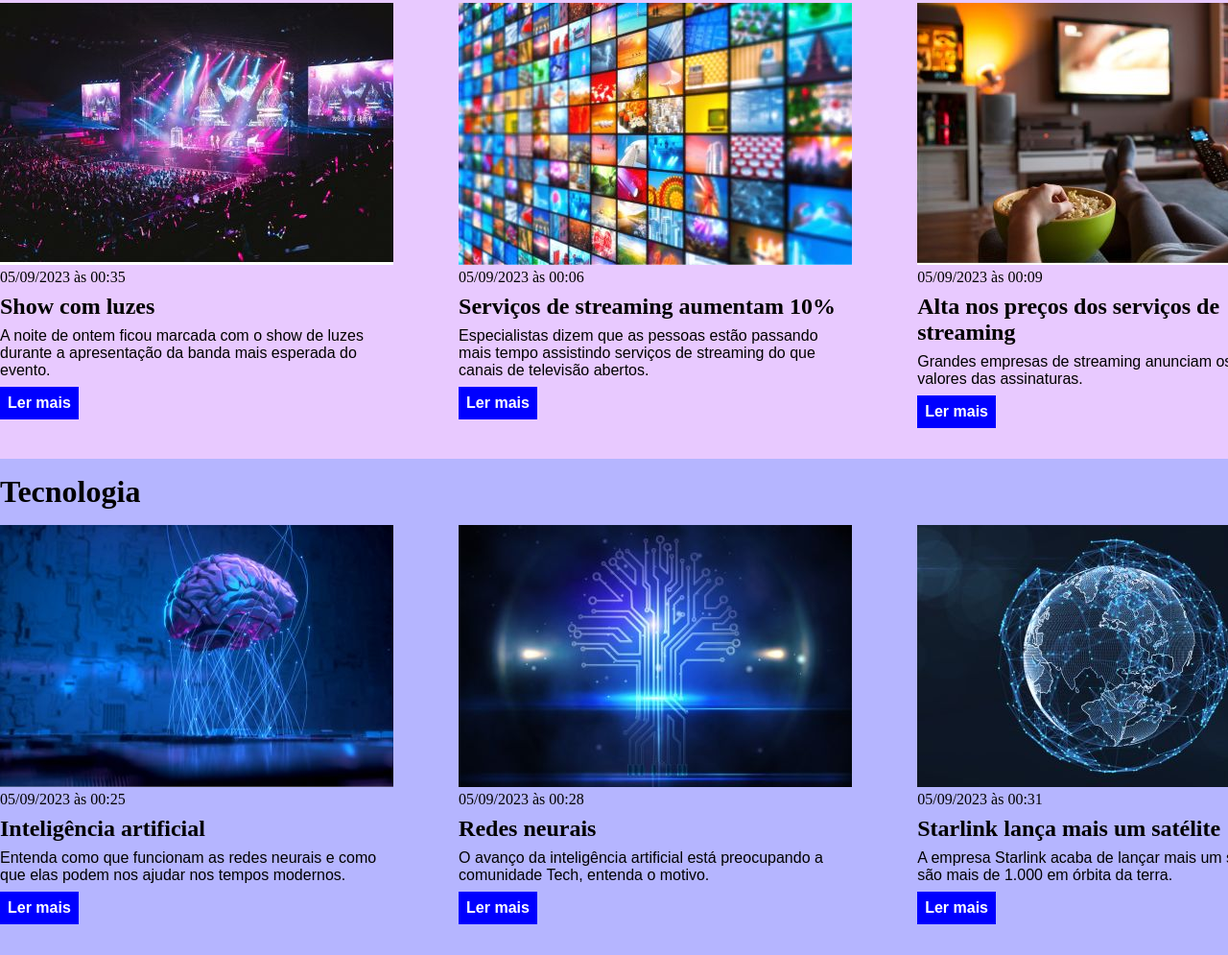
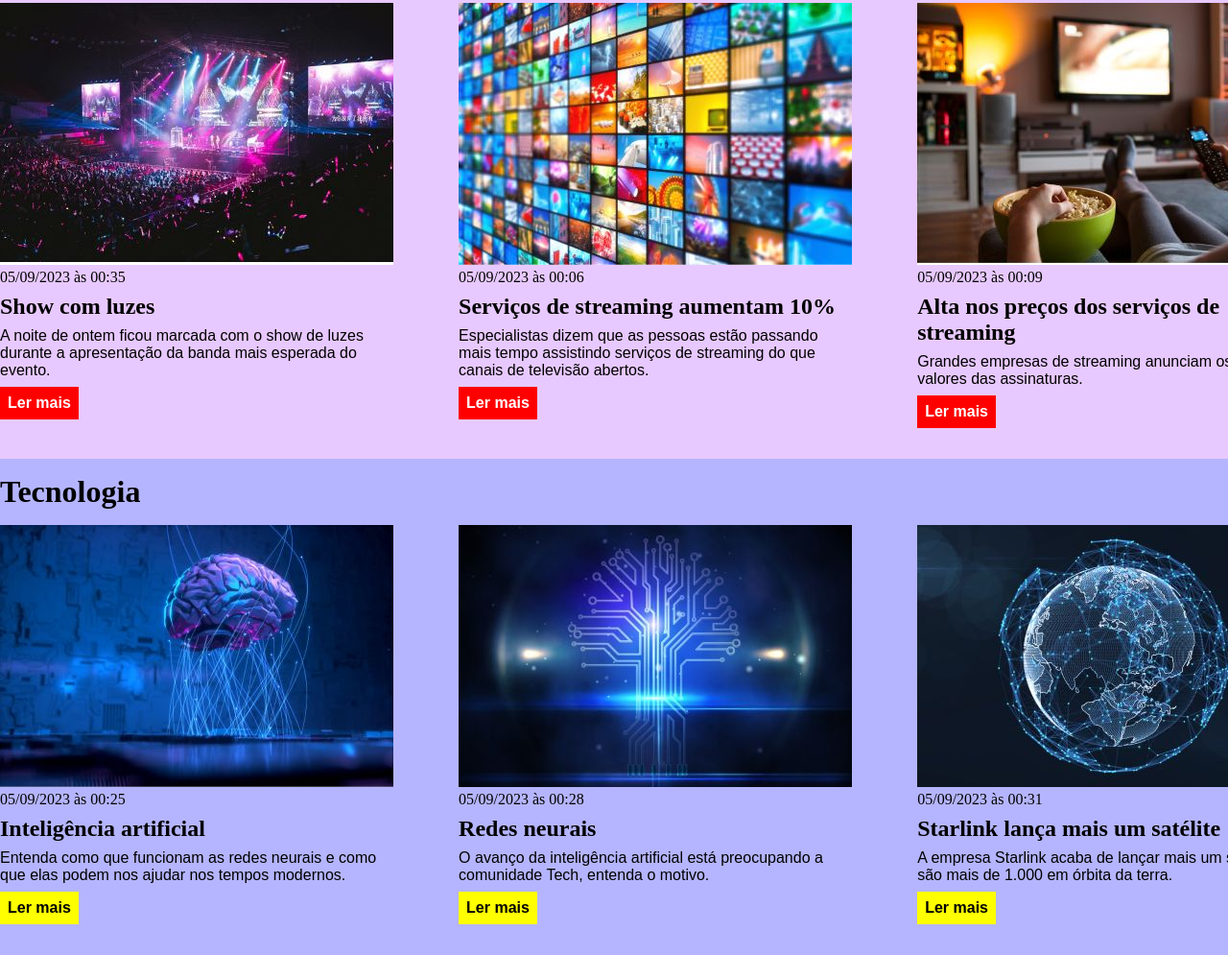
Before and after one commit to RafaelCelso/EBAC, a plain HTML site: page ex-modulo4/index.html in a window 1280 px wide. Shown: the part 1779-2774 px from the top of the page at 96% size. Drawn offline with Linux system fonts and the light colour scheme.

Commit message:
cor dos botões alterados

```diff
--- a/ex-modulo4/main.css
+++ b/ex-modulo4/main.css
@@ -64,7 +64,7 @@ section h2, .articles article  {
 }
 
 .articles article a {
-  background-color: blue;
+  background-color: rgb(255, 0, 0);
   color: white;
   padding: 8px;
   display: inline-block;
@@ -116,3 +116,8 @@ section h2 {
 #tecnologia {
   background-color: rgba(66, 66, 255, 0.393);
 }
+
+#tecnologia .articles article a {
+  background-color: yellow;
+  color:black;
+}
```
Also changed, not shown: ex-modulo4/index.html (+11 -0 lines).
